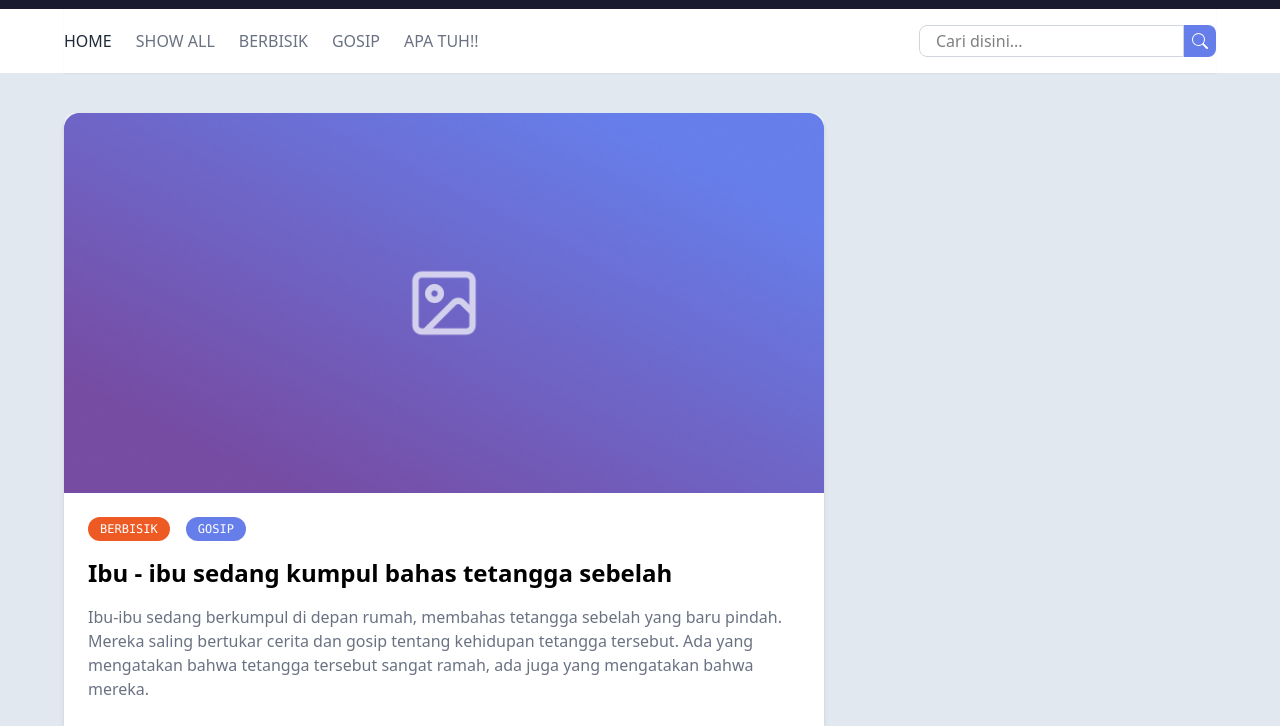
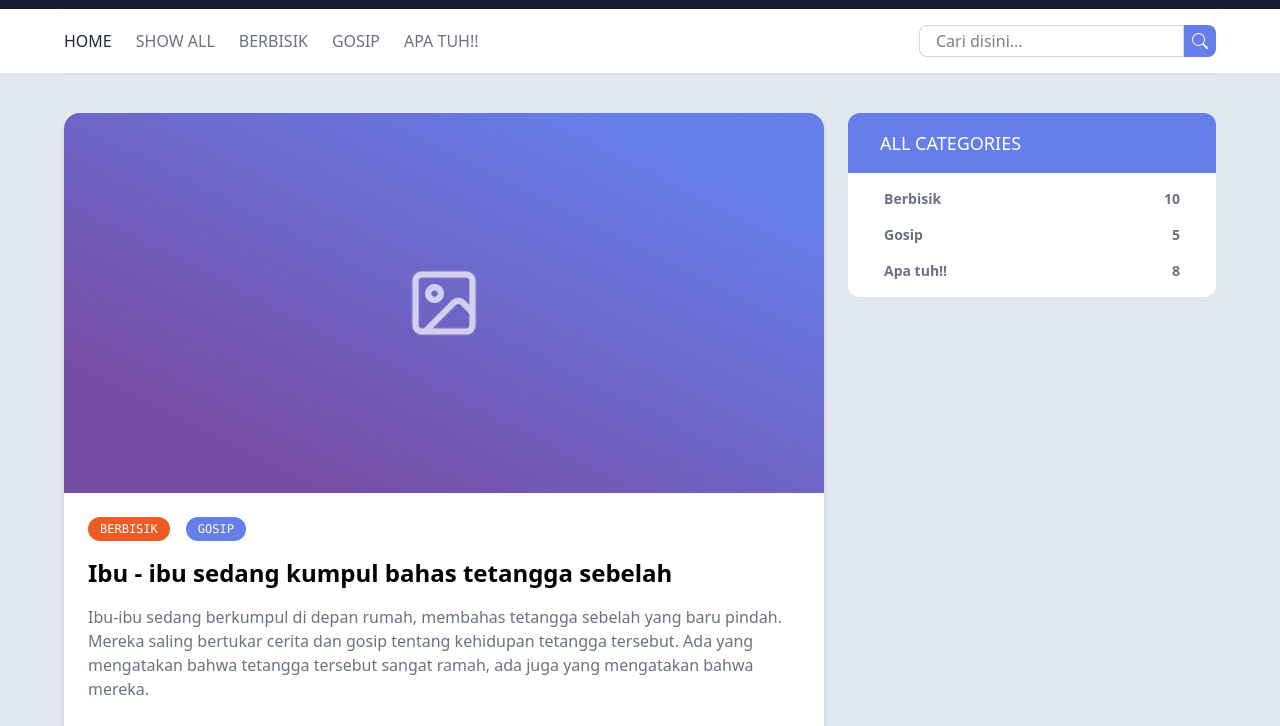
Before and after one commit to giveonaldo/Tampilan-Eval, a plain HTML site: page index.html in a window 1280 px wide. Shown: the part 55-781 px from the top of the page. Drawn offline with nearby package versions, Linux system fonts and the light colour scheme.

Commit message:
done with side categories

```diff
--- a/index.html
+++ b/index.html
@@ -117,7 +117,25 @@
                 </div>
             </div>
         </div>
-        <div class=""></div>
+
+        <!-- Side Right -->
+        <div class="flex flex-col gap-8 w-full">
+
+            <!-- Categories -->
+             <div class="bg-white rounded-xl overflow-hidden flex flex-col w-full">
+                <h1 class="uppercase bg-[#667EEA] w-full py-4 text-lg text-white font-medium px-8">All Categories</h1>
+
+                <div class="flex flex-col gap-4 px-9 py-4">
+                    <a href="#"
+                        class="text-gray-500 font-semibold text-sm hover:text-[#667EEA] transition-all flex items-center justify-between w-full">Berbisik <span>10</span></a>
+                    <a href="#"
+                        class="text-gray-500 font-semibold text-sm hover:text-[#667EEA] transition-all flex items-center justify-between w-full">Gosip <span>5</span></a>
+                    <a href="#"
+                        class="text-gray-500 font-semibold text-sm hover:text-[#667EEA] transition-all flex items-center justify-between w-full">Apa tuh!! <span>8</span></a>
+                </div>
+
+             </div>
+        </div>
     </section>
 </body>
 
```
